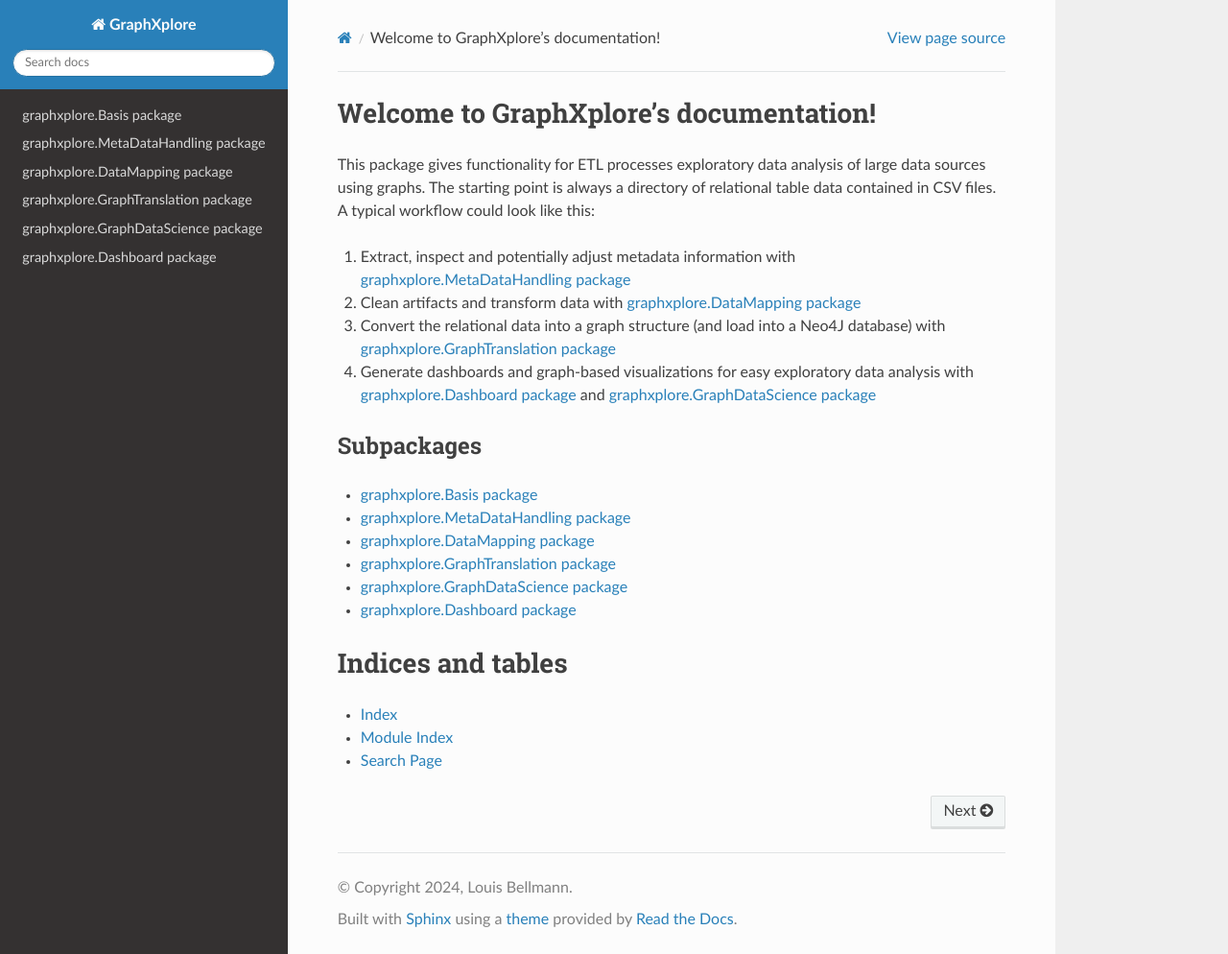
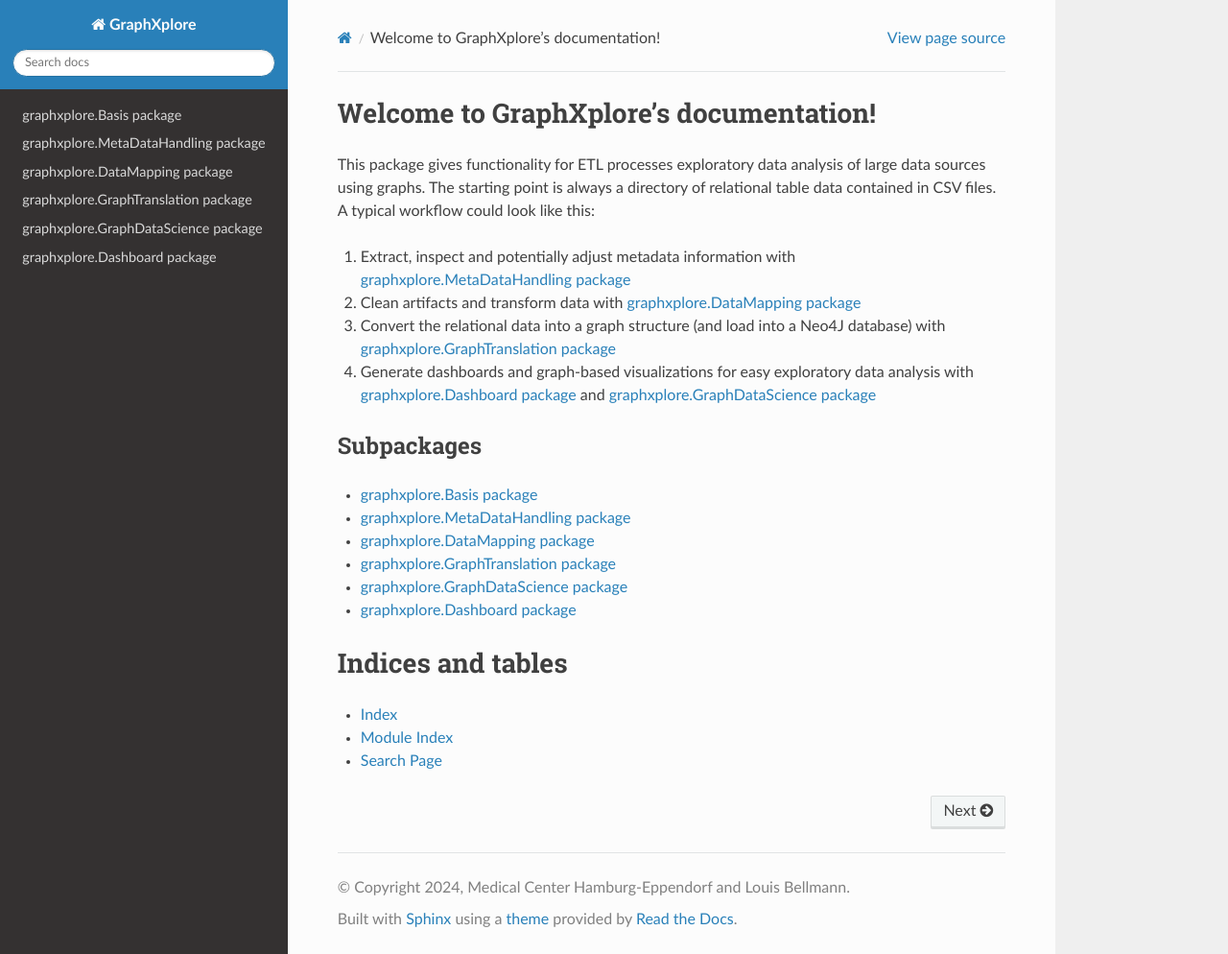
Before and after one commit to UKEIAM/graphxplore, a Sphinx documentation site: the page built from docs/source/index.rst, in a window 1280 px wide and 994 px high. Shown: the whole window at 96% size. Built offline with Sphinx 7.4.7 and the Read the Docs theme 2.0.0, drawn with Linux system fonts in a browser that asks for light colours.

Commit message:
Sphinx conf.py bugfix - removed non-existing static file path - removed several unused options - fixed version string and copyright

```diff
--- a/docs/source/conf.py
+++ b/docs/source/conf.py
@@ -11,9 +11,9 @@
 # https://www.sphinx-doc.org/en/master/usage/configuration.html#project-information
 
 project = 'GraphXplore'
-copyright = '2024, Louis Bellmann'
+copyright = '2024, Medical Center Hamburg-Eppendorf and Louis Bellmann'
 author = 'Louis Bellmann'
-release = '0.0.9'
+release = '0.9.0'
 
 # -- General configuration ---------------------------------------------------
 # https://www.sphinx-doc.org/en/master/usage/configuration.html#general-configuration
@@ -22,11 +22,8 @@
     'sphinx.ext.autodoc',
     'sphinx.ext.viewcode',
     'sphinx.ext.napoleon',
-    #'sphinx.ext.autosummary',
-    #'sphinx_autodoc_typehints'
 ]
 
-templates_path = ['_templates']
 exclude_patterns = ['_build', 'Thumbs.db', '.DS_Store']
 
 
@@ -35,10 +32,6 @@
 # https://www.sphinx-doc.org/en/master/usage/configuration.html#options-for-html-output
 
 html_theme = 'sphinx_rtd_theme'
-html_static_path = ['_static']
-
-# Summary table
-#autosummary_generate = True
 
 # type hints everywhere
 autodoc_typehints = "both"
```
